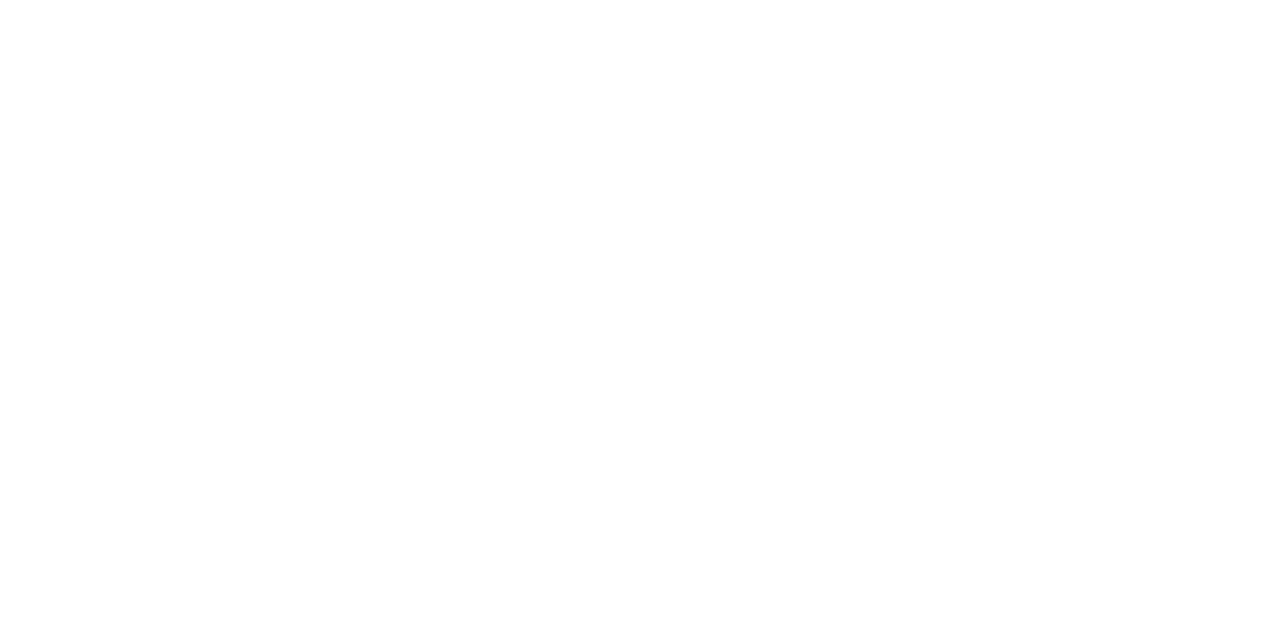
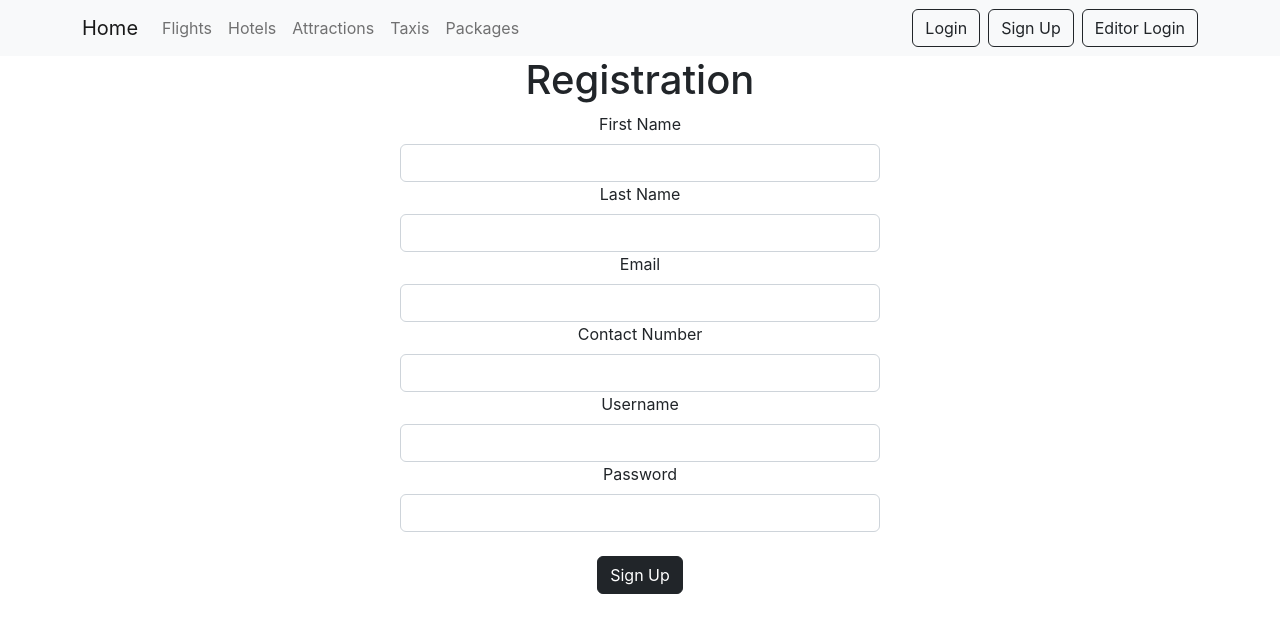
Before and after one commit to sahanperera00/Journeyly, a React (Create React App) app in the folder Project/frontend/: page /registration in a window 1280 px wide. Before the commit this address had no page. Shown: the top 632 px of the page. Built offline with nearby package versions, Linux system fonts and the light colour scheme.

Commit message:
Implemented signup

```diff
--- a/Project/frontend/src/components/Navbar.js
+++ b/Project/frontend/src/components/Navbar.js
@@ -24,6 +24,9 @@
             <Link to={"/login"}>
                 <Button variant="outline-dark">Login</Button>
             </Link>
+            <Link to={"/registration"}>
+                <Button variant="outline-dark ms-2">Sign Up</Button>
+            </Link>
             <Link to={"/editorDash"}>
                 <Button variant="outline-dark ms-2">Editor Login</Button>
             </Link>
--- /dev/null
+++ b/Project/frontend/src/pages/RegistrationForm.js
@@ -0,0 +1,89 @@
+import { useState } from 'react';
+import axios from 'axios';
+
+function RegistrationForm(){
+    const [firstName, setFirstName]=useState('');
+    const [lastName,setLastName]=useState('');
+    const [email,setEmail]=useState('');
+    const [contactNo,setContactNo]=useState('');
+    const [username, setUsername]=useState('');
+    const [password, setPassword]=useState('');
+
+    return (
+        <div>
+            <h1 className='text-center'>Registration</h1>
+        <div className="App">
+            <form onSubmit={(e) => {
+                e.preventDefault();
+
+                const newClient = {
+                    firstName,
+                    lastName,
+                    email,
+                    contactNo,
+                    username,
+                    password
+
+                }
+
+                axios.post("http://localhost:8070/client/create", newClient)
+                    .then(() => {
+                        alert("Registration successfull!");
+                    }).catch((err) => {
+                        alert("Unsuccessful!");
+                        console.log(err);
+                    })
+            }}>
+
+                <div className="form-group">
+                    <label className="form-label">First Name</label>
+                    <input type="text" className="form-control"
+                    onChange={(e) => {
+                        setFirstName(e.target.value);
+                    }} required/>
+                </div>
+                <div className="form-group">
+                    <label className="form-label">Last Name</label>
+                    <input type="text" className="form-control"
+                    onChange={(e) => {
+                        setLastName(e.target.value);
+                    }} required/>
+                </div>
+                <div className="form-group">
+                    <label className="form-label">Email</label>
+                    <input type="email" className="form-control"
+                    onChange={(e) => {
+                        setEmail(e.target.value);
+                    }} required/>
+                </div>
+                <div className="form-group">
+                    <label className="form-label">Contact Number</label>
+                    <input type="number" className="form-control"
+                    onChange={(e) => {
+                        setContactNo(e.target.value);
+                    }} required/>
+                </div>
+                <div className="form-group">
+                    <label className="form-label">Username</label>
+                    <input type="number" className="form-control" min="0" max="5"
+                    onChange={(e) => {
+                        setUsername(e.target.value);
+                    }} required/>
+                </div>
+                <div className="form-group">
+                    <label className="form-label">Password</label>
+                    <input type="text" className="form-control"
+                    onChange={(e) => {
+                        setPassword(e.target.value);
+                    }} required/>
+                </div>
+                <br />
+                <button type="signup" className="btn btn-dark">Sign Up</button><br /><br />
+            </form>
+        </div>
+        </div>
+    )
+}
+
+
+export default RegistrationForm;
--- a/Project/frontend/src/pages/index.js
+++ b/Project/frontend/src/pages/index.js
@@ -19,6 +19,7 @@
 import FlightEdit from './FlightEdit';
 import PackageForm from "../components/PackageForm";
 import HotelUpdateForm from "../components/HotelUpdateForm";
+import RegistrationForm from './RegistrationForm';
 
 export {
     Home,
@@ -42,4 +43,5 @@
     DestinationUpdateForm,
     PackageForm,
     HotelUpdateForm,
+    RegistrationForm
 };
--- a/Project/frontend/src/routes/AppRoutes.js
+++ b/Project/frontend/src/routes/AppRoutes.js
@@ -19,6 +19,7 @@
     DestinationUpdateForm,
     PackageForm,
     HotelUpdateForm,
+    RegistrationForm
 } from '../pages';
 
 function AppRoutes() {
@@ -33,6 +34,7 @@
                     <Route path="taxis" element={<Taxis />} />
                     <Route path="packages" element={<Packages />} />
                     <Route path="login" element={<Login />} />
+                    <Route path = "registration" element={<RegistrationForm />} />
                 </Route>
 
                 <Route path="/editorDash" element={<SharedLayoutEditorDashboard />}>
```
